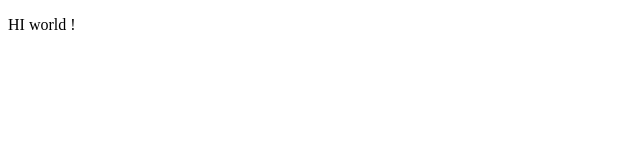
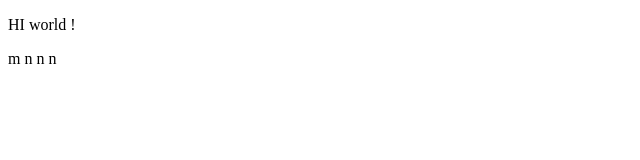
Before and after one commit to MANUTH-V/sample, a plain HTML site: page index.html in a window 1280 px wide. Shown: the full height of the page, 0-640 px from the left. Drawn offline with Linux system fonts and the light colour scheme.

Commit message:
third_commit

```diff
--- a/index.html
+++ b/index.html
@@ -7,5 +7,6 @@
 </head>
 <body>
     <p>HI world !</p>
+    <p>m n n n </p>
 </body>
 </html>
```
